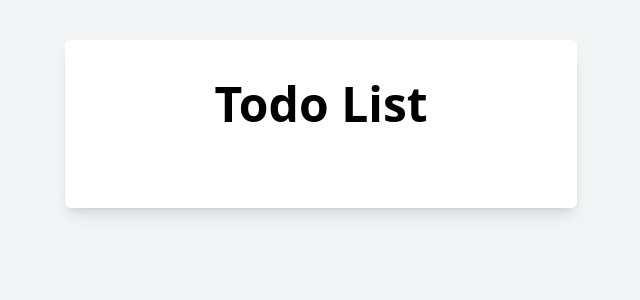
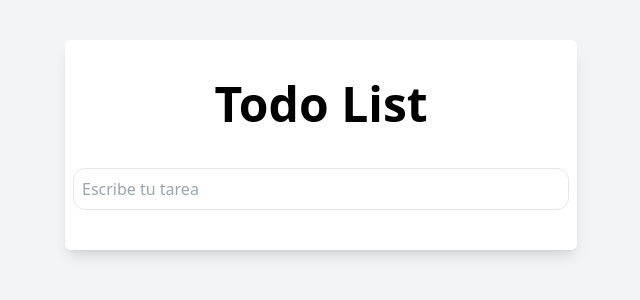
Before and after one commit to AtochePascual-Dev/TodoList-React, a React (Vite) app: page / in a window 1280 px wide. Shown: the top 300 px of the page, without its empty margins (319-959 px from the left). Built offline with nearby package versions, Linux system fonts and the light colour scheme.

Commit message:
[FEATURE] formulario component

```diff
--- a/src/App.jsx
+++ b/src/App.jsx
@@ -1,3 +1,4 @@
+import Formulario from "./components/Formulario"
 import Haeder from "./components/Haeder"
 
 function App() {
@@ -5,6 +6,7 @@ function App() {
   return (
     <div className="w-11/12 max-w-lg mt-10 mx-auto px5 py-10 shadow-lg rounded-md bg-white">
       <Haeder />
+      <Formulario />
     </div>
   )
 }
--- /dev/null
+++ b/src/components/Formulario.jsx
@@ -0,0 +1,25 @@
+import { useState, useEffect } from "react"
+
+const Formulario = () => {
+  const [tarea, setTarea] = useState("");
+
+  return (
+    <form className="w-full px-2 flex gap-3 relative items-center overflow-hidden">
+      <input
+        type="text"
+        placeholder="Escribe tu tarea"
+        value={tarea}
+        onChange={(e) => setTarea(e.target.value)}
+        className={`w-full p-2 border rounded-xl outline-none text-gray-500 transition-all duration-1000 `}
+      />
+
+      <input
+        type="submit"
+        value="Añadir"
+        className={`py-2 px-6 font-bold rounded-lg transition-all duration-300 cursor-pointer text-white bg-green-500 ${tarea ? " relative -right-0" : "absolute -right-48"}`} />
+
+    </form>
+  )
+}
+
+export default Formulario
--- a/src/components/Haeder.jsx
+++ b/src/components/Haeder.jsx
@@ -1,5 +1,3 @@
-import React from 'react'
-
 const Haeder = () => {
   return (
     <header className='mb-10'>
```
